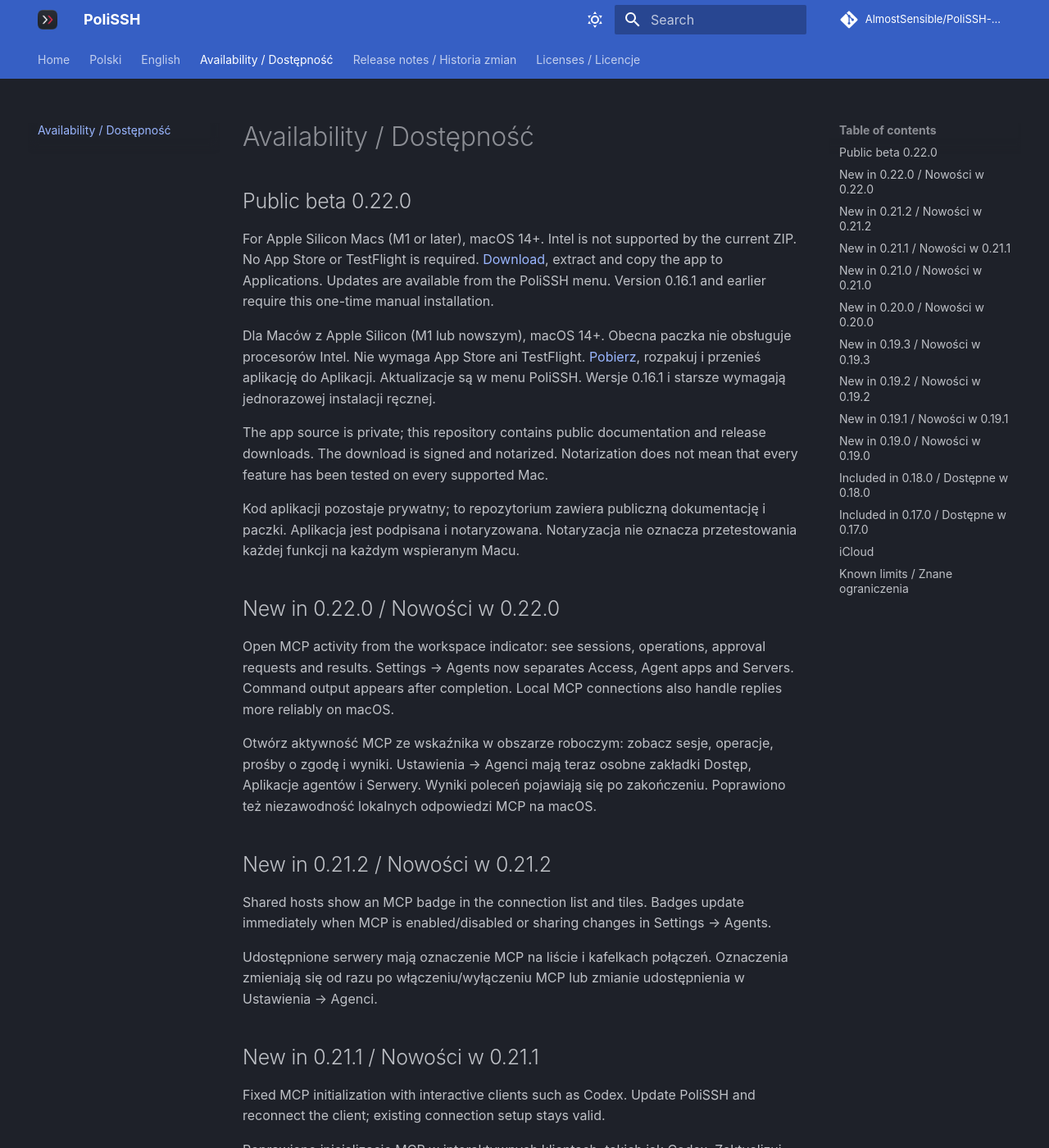
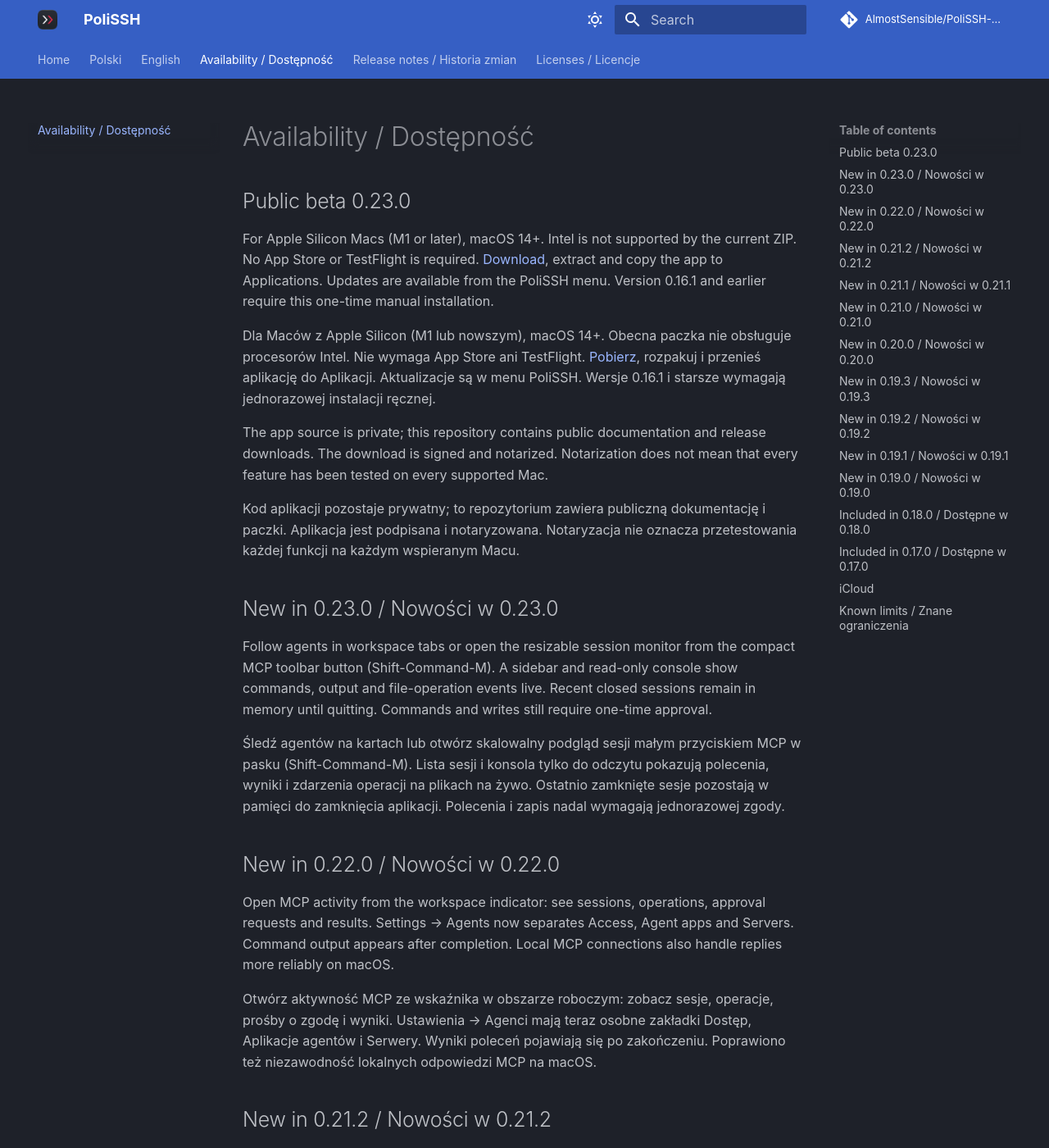
Before and after one commit to AlmostSensible/PoliSSH-docs, an MkDocs documentation site: the page built from docs/status.md, in a window 1280 px wide and 1400 px high. Shown: the whole window at 82% size. Built offline with MkDocs 1.6.1 and Material for MkDocs 9.7.7, drawn with Linux system fonts in a browser that asks for light colours; comment, search, counter and statistics services are not loaded.

Commit message:
Document live agent session monitor in PoliSSH 0.23.0

```diff
--- a/docs/status.md
+++ b/docs/status.md
@@ -1,14 +1,20 @@
 # Availability / Dostępność
 
-## Public beta 0.22.0
+## Public beta 0.23.0
 
-For Apple Silicon Macs (M1 or later), macOS 14+. Intel is not supported by the current ZIP. No App Store or TestFlight is required. [Download](https://github.com/AlmostSensible/PoliSSH-docs/releases/download/v0.22.0/PoliSSH-0.22.0-arm64.zip), extract and copy the app to Applications. Updates are available from the PoliSSH menu. Version 0.16.1 and earlier require this one-time manual installation.
+For Apple Silicon Macs (M1 or later), macOS 14+. Intel is not supported by the current ZIP. No App Store or TestFlight is required. [Download](https://github.com/AlmostSensible/PoliSSH-docs/releases/download/v0.23.0/PoliSSH-0.23.0-arm64.zip), extract and copy the app to Applications. Updates are available from the PoliSSH menu. Version 0.16.1 and earlier require this one-time manual installation.
 
-Dla Maców z Apple Silicon (M1 lub nowszym), macOS 14+. Obecna paczka nie obsługuje procesorów Intel. Nie wymaga App Store ani TestFlight. [Pobierz](https://github.com/AlmostSensible/PoliSSH-docs/releases/download/v0.22.0/PoliSSH-0.22.0-arm64.zip), rozpakuj i przenieś aplikację do Aplikacji. Aktualizacje są w menu PoliSSH. Wersje 0.16.1 i starsze wymagają jednorazowej instalacji ręcznej.
+Dla Maców z Apple Silicon (M1 lub nowszym), macOS 14+. Obecna paczka nie obsługuje procesorów Intel. Nie wymaga App Store ani TestFlight. [Pobierz](https://github.com/AlmostSensible/PoliSSH-docs/releases/download/v0.23.0/PoliSSH-0.23.0-arm64.zip), rozpakuj i przenieś aplikację do Aplikacji. Aktualizacje są w menu PoliSSH. Wersje 0.16.1 i starsze wymagają jednorazowej instalacji ręcznej.
 
 The app source is private; this repository contains public documentation and release downloads. The download is signed and notarized. Notarization does not mean that every feature has been tested on every supported Mac.
 
 Kod aplikacji pozostaje prywatny; to repozytorium zawiera publiczną dokumentację i paczki. Aplikacja jest podpisana i notaryzowana. Notaryzacja nie oznacza przetestowania każdej funkcji na każdym wspieranym Macu.
+
+## New in 0.23.0 / Nowości w 0.23.0
+
+Follow agents in workspace tabs or open the resizable session monitor from the compact MCP toolbar button (Shift-Command-M). A sidebar and read-only console show commands, output and file-operation events live. Recent closed sessions remain in memory until quitting. Commands and writes still require one-time approval.
+
+Śledź agentów na kartach lub otwórz skalowalny podgląd sesji małym przyciskiem MCP w pasku (Shift-Command-M). Lista sesji i konsola tylko do odczytu pokazują polecenia, wyniki i zdarzenia operacji na plikach na żywo. Ostatnio zamknięte sesje pozostają w pamięci do zamknięcia aplikacji. Polecenia i zapis nadal wymagają jednorazowej zgody.
 
 ## New in 0.22.0 / Nowości w 0.22.0
 
```
Also changed, not shown: docs/index.md (+1 -1 lines), docs/releases.md (+14 -0 lines).
